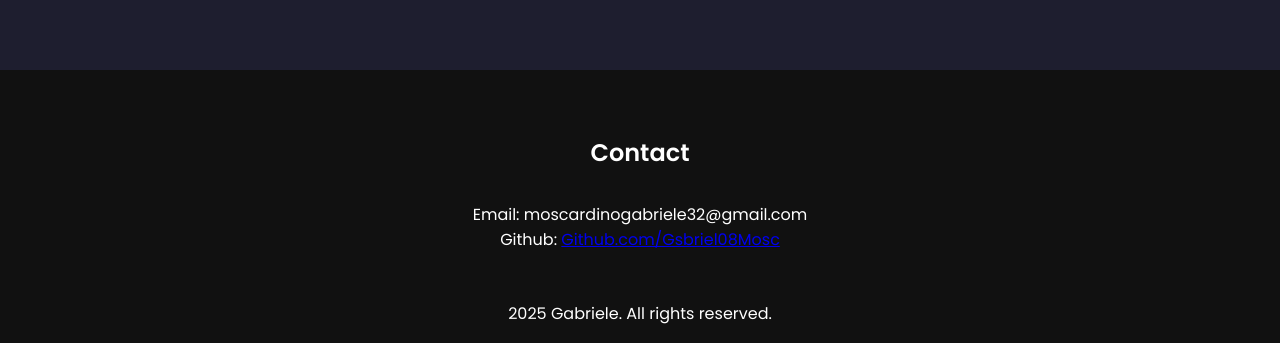
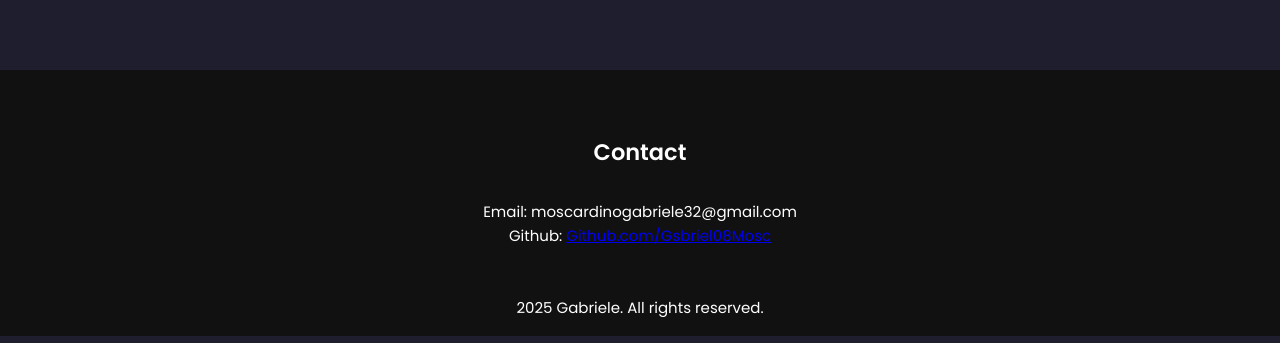
Before and after one commit to Gabriel08Mosc/gabriel08mosc.github.io, a plain HTML site: page index.html in a window 1280 px wide. Shown: the part 1318-1661 px from the top of the page. Drawn offline with Linux system fonts and the light colour scheme; a script that the page names is missing.

Commit message:
Update styles.css

```diff
--- a/styles.css
+++ b/styles.css
@@ -181,6 +181,8 @@ nav{
   color: #ccc;
 }
 footer{
+  width: 100%;
+  font-size: 15px;
   text-align: center;
   padding:1rem;
   background-color: #111;
```
